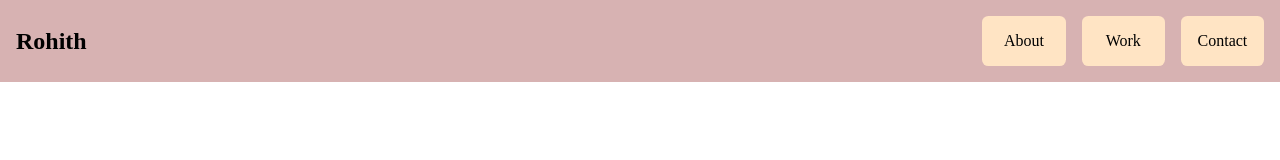
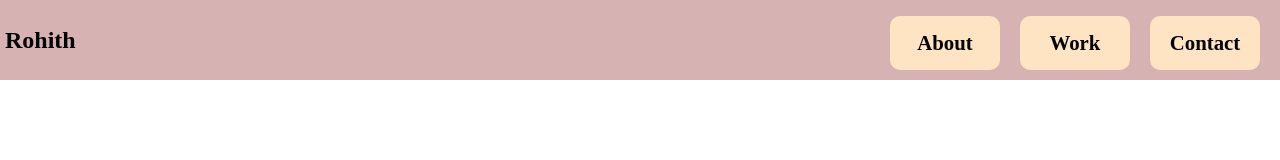
Before and after one commit to Roh1512/portfolio, a plain HTML site: page index.html in a window 1280 px wide. Drawn offline with Linux system fonts and the light colour scheme.

Commit message:
top nav styled

```diff
--- a/index.html
+++ b/index.html
@@ -11,18 +11,18 @@
 <body>
     <nav id="navbar" class="nav">
         <header class="logo"><a href="#"><h1>Rohith</h1></a></header>
-        <ul class="navitems">
-            <a href="#" class="navlink"><li>About</li></a>
-            <a href="#" class="navlink"><li>Work</li></a>
-            <a href="#" class="navlink"><li>Contact</li></a>
-        </ul>
-        <div class="menuicon dropdown">
-            <i id="menuicon" class="fa-solid fa-bars"></i>
-            <div class="dropdown-content">
-                <a class="navlink" href="">About</a>
-                <a class="navlink" href="">Work</a>
-                <a class="navlink" href="">Contact</a>
-            </div>
+        <div class="scroll">
+            <ul class="navitems">
+                <a href="#" class="navlink">
+                    <li>About</li>
+                </a>
+                <a href="#" class="navlink">
+                    <li>Work</li>
+                </a>
+                <a href="#" class="navlink">
+                    <li>Contact</li>
+                </a>
+            </ul>
         </div>
     </nav>
 </body>
--- a/style/styles.css
+++ b/style/styles.css
@@ -6,6 +6,7 @@
     --navlinkcolor:black;
     --navlinkbg:bisque;
     --navlinkbghover:#bbb;
+    --navlinkcolorhover:rgb(8, 144, 101);
 }
 body{
     background: var(--bodybgcolor);
@@ -21,40 +22,45 @@ body{
     flex-wrap: wrap;
     width: 100%;
     height: auto;
+    min-height: 80px;
 }
 .nav .logo{
-    padding-left: 1rem;
+    padding-left: 5px;
+    margin-right: auto;
 }
 .nav .logo a{
     text-decoration: none;
     color: var(--logotextcolor);
 }
+.nav .scroll{
+    display: block;
+    height: 80px;
+    overflow-y: hidden;
+    overflow-x: auto;
+}
 .nav .navitems{
-    margin-left: auto;
     display: flex;
     justify-content: center;
     align-items: center;
     list-style: none;
-    gap: 1rem;
-    padding-right: 1rem;
+    gap: 20px;
+    padding-right: 20px;
 }
 .nav .navlink{
     text-decoration: none;
     color:var(--navlinkcolor);
     background-color: var(--navlinkbg);
-    padding: 1rem 0.6rem;
-    border-radius: 0.4rem;
-    width: 4rem;
+    padding: 15px 10px;
+    border-radius: 10px;
+    width: 90px;
     text-align: center;
+    flex: 0 0 auto;
+    font-size: 1.3rem;
+    font-weight: 600;
 }
 .nav .navlink:hover{
     background-color: var(--navlinkbghover);
+    color: var(--navlinkcolorhover);
+    font-weight: 900;
+    transform: scale(1.3);
 }
-nav .menuicon{
-    display: none;
-}
-@media screen and (max-width:600px) {
-    .nav .navitems{
-
-    }
-}
```
